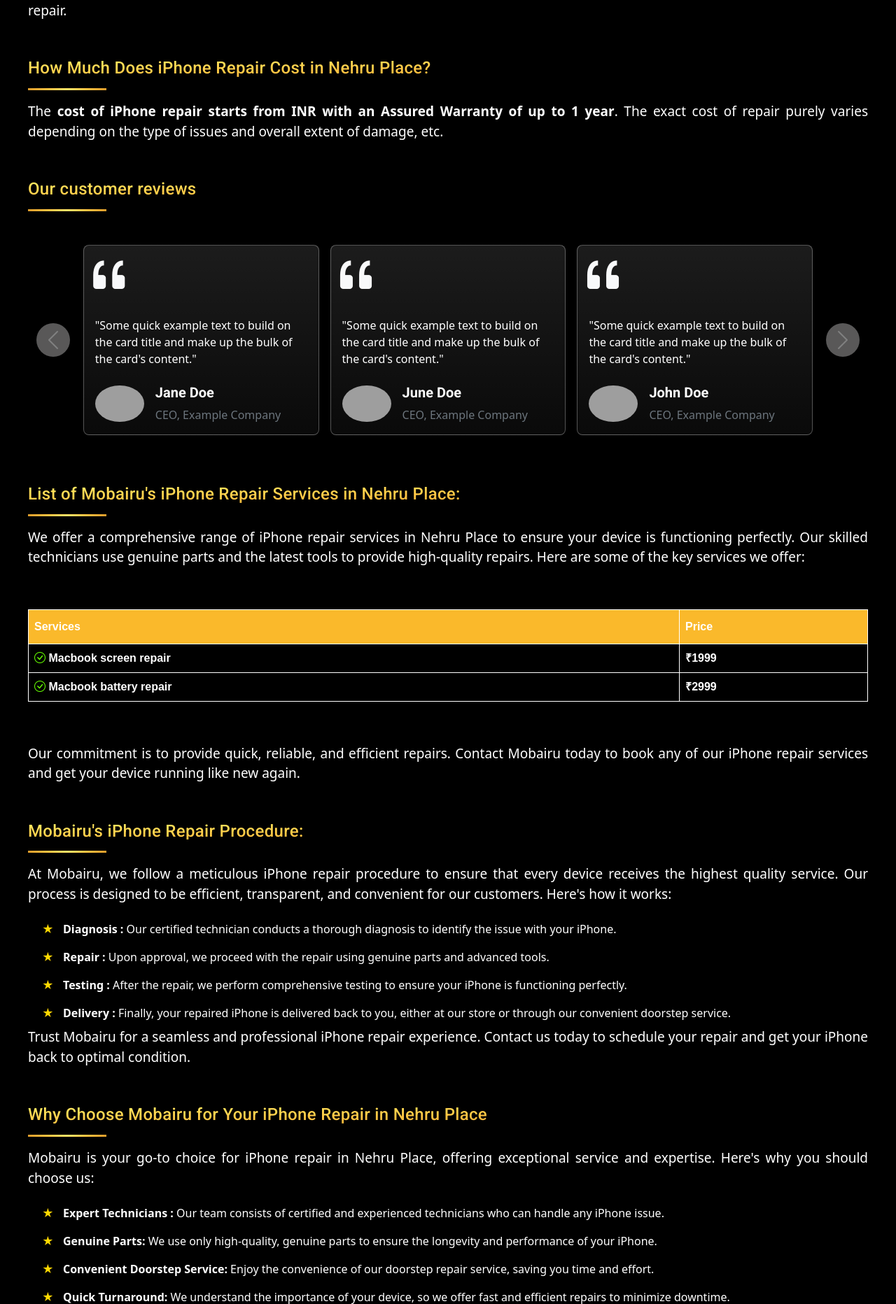
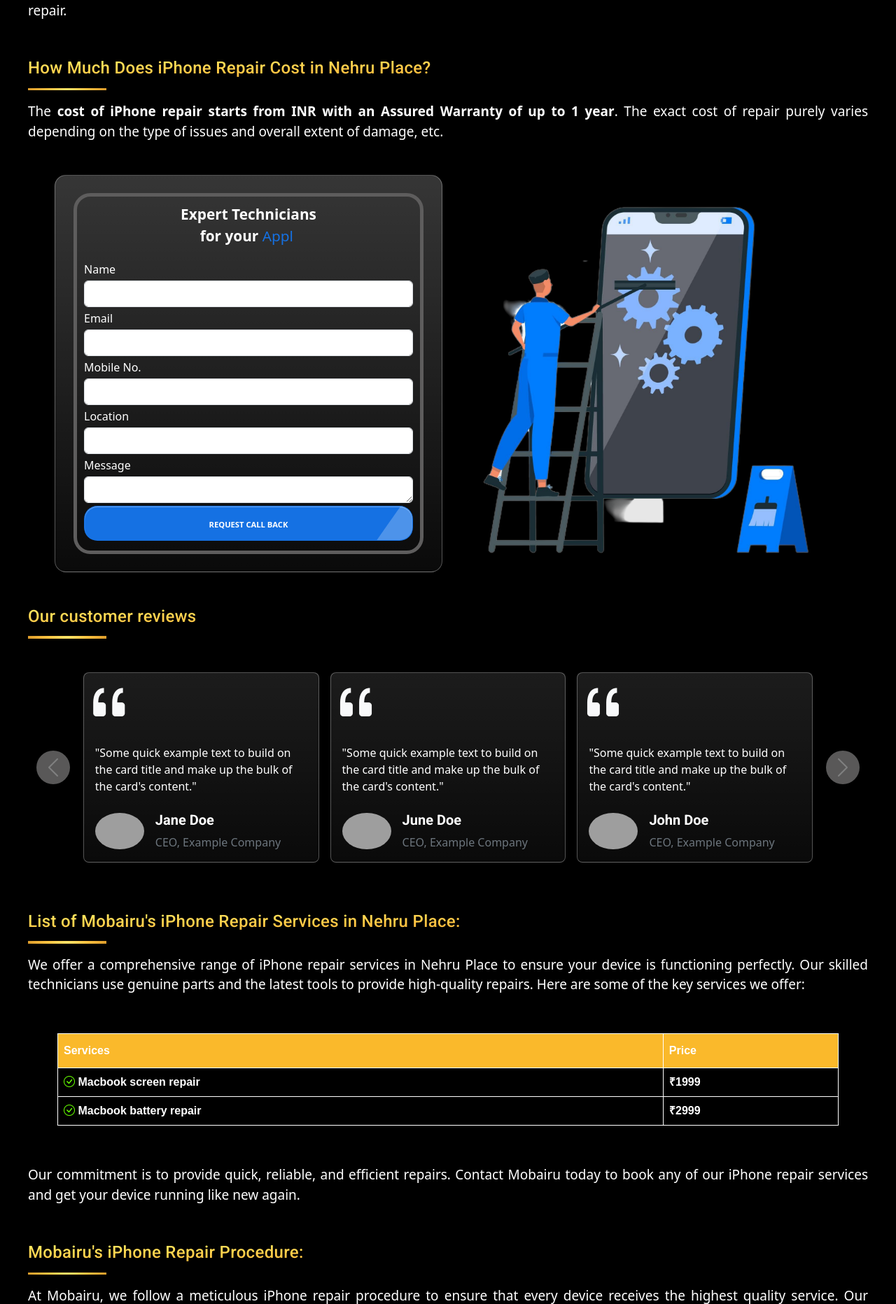
Before and after one commit to blackheadhackr/mobairu, a CodeIgniter app: page /new_web/index.php/main/seed in a window 1280 px wide. Shown: the part 1161-3025 px from the top of the page at 70% size. Run offline with CodeIgniter, Linux system fonts and the light colour scheme; grey boxes are pictures that could not be loaded.

Commit message:
chage in form

```diff
--- a/application/views/common/form.php
+++ b/application/views/common/form.php
@@ -33,7 +33,6 @@
         </div>
         </form>
     </div>
-</div>
 </div>
 
 <script>
--- a/application/views/delhi/first.php
+++ b/application/views/delhi/first.php
@@ -89,6 +89,7 @@
                             the
                             type of issues and overall extent of damage, etc. </p>
                     </section>
+
                     <!-- review cursole section -->
                     <section class="my-2">
                     <?php $this->load->view('common/review'); ?>
--- a/application/views/seed/seed.php
+++ b/application/views/seed/seed.php
@@ -10,6 +10,11 @@
     <title>Blog Template · Bootstrap v5.0</title>
 <!-- common css and all-link include here  -->
     <?php $this->load->view('common/head'); ?>
+    <style>
+        .form_heading{
+            text-align:center;
+        }
+    </style>
 </head>
 
 <body>
@@ -39,8 +44,6 @@
                 <!-- breadcrum start end -->
                 <!-- breadcrum start end -->
                 <hr class="hr">
-                <!-- mobile form load -->
-                 <?php $this->load->view('common/mobile_form') ?>
 
                 <article class="blog-post pb-4 mb-4">
                     <!-- h1 section here -->
@@ -89,6 +92,19 @@
                             the
                             type of issues and overall extent of damage, etc. </p>
                     </section>
+                    <!-- form section  -->
+                    <div class="container-sm">
+                        <div class="row">
+                            <div class="col-md-6 p-2">
+                                <?php $this->load->view('common/form'); ?>
+                                <?php $this->load->view('common/mobile_form') ?>
+                            </div>
+                            <div class="col-md-6 p-5">
+                                <img src="<?=base_url('assets/images/icons/iphone.png')?>" alt="mobairu" class="img-fluid">
+                            </div>
+
+                        </div>
+                    </div>
                     <section class="my-2">
                     <?php $this->load->view('common/review'); ?>
 
@@ -106,6 +122,7 @@
 
 
 
+                            <div class="container">
                             <table id="customers">
                                 <tr>
                                     <!-- <th class="hd">S. No.</th> -->
@@ -123,6 +140,7 @@
                                     <td>₹2999</td>
                                 </tr>
                             </table>
+                            </div>
 
 
 
@@ -322,9 +340,7 @@
 
             </div>
 
-            <!-- <div class="col-md-4">
-                <?php $this->load->view('common/form'); ?>
-            </div> -->
+
         </div>
 
     </main>
```
Also changed, not shown: assets/images/icons/iphone.png (added).
